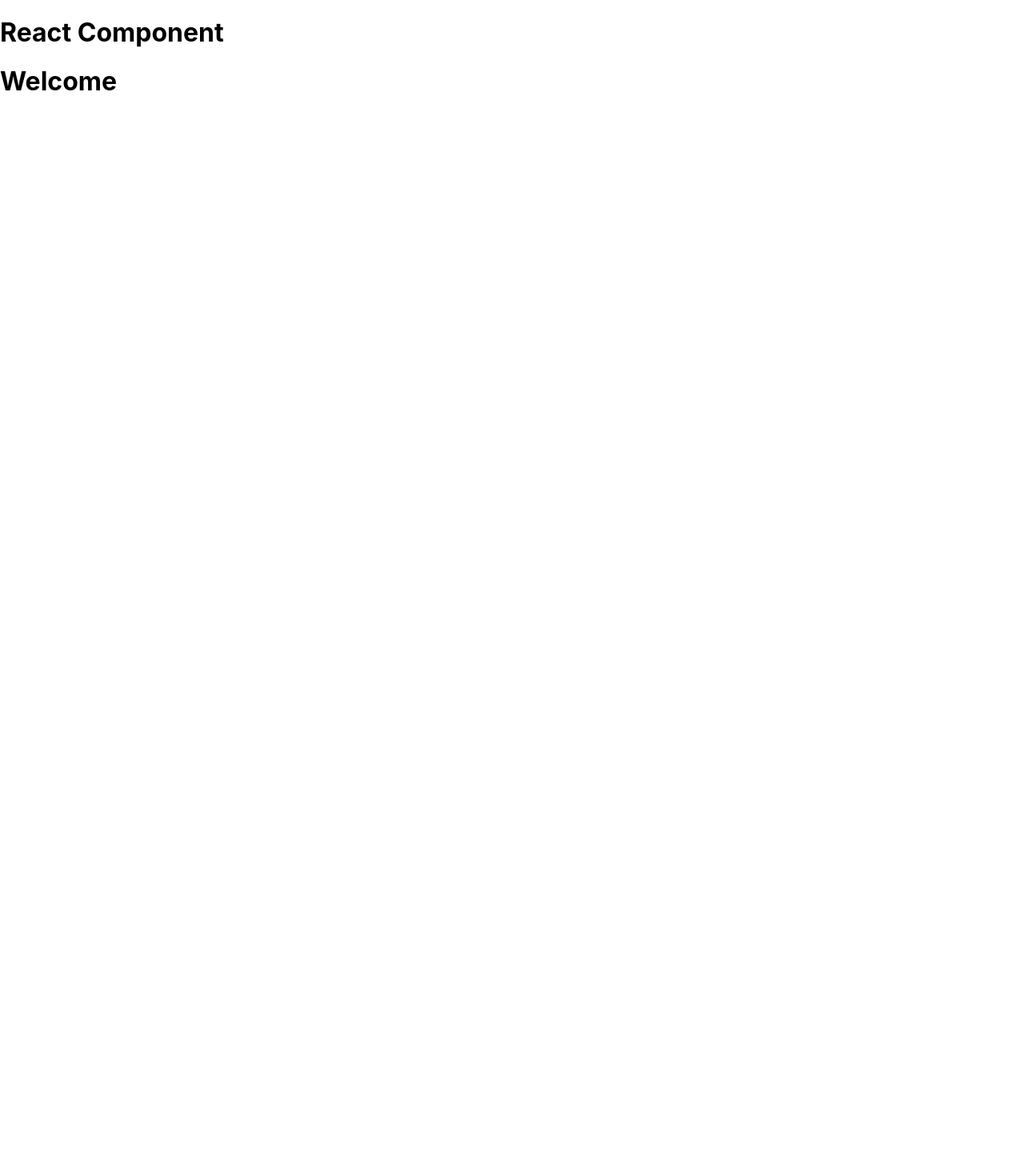
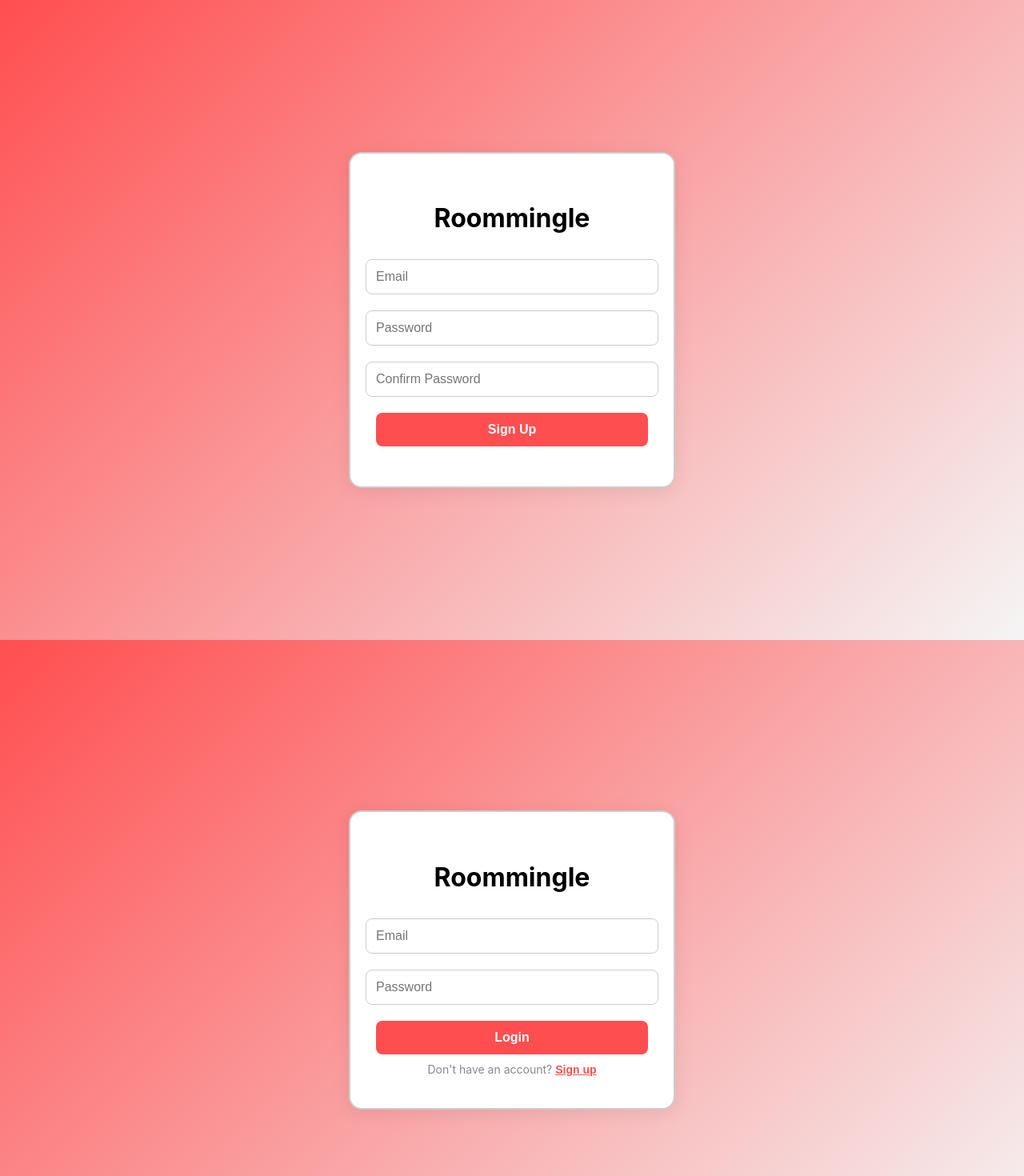
Before and after one commit to YP610/Roommingle, a React (Create React App) app in the folder FrontEnd/: page /signup in a window 1280 px wide. Shown: the top 1470 px of the page at 80% size. Before the commit the page ends 800 px from the top, so only its background shows below. Built offline with nearby package versions, Linux system fonts and the light colour scheme.

Commit message:
Login and Sign up page

```diff
--- a/FrontEnd/package.json
+++ b/FrontEnd/package.json
@@ -9,7 +9,7 @@
     "@testing-library/user-event": "^13.5.0",
     "react": "^19.1.0",
     "react-dom": "^19.1.0",
-    "react-router-dom": "^7.5.3",
+    "react-router-dom": "^6.30.1",
     "react-scripts": "5.0.1",
     "web-vitals": "^2.1.4"
   },
--- a/FrontEnd/src/App.js
+++ b/FrontEnd/src/App.js
@@ -1,13 +1,17 @@
 import { BrowserRouter, Routes, Route} from 'react-router-dom';
+import Login from './pages/login';
+import SignUp from './pages/signup';
 
 function App() {
   return (
     <div className="App">
-      <div className="content">
-        <h1>React Component</h1>
+      <Routes>
+        <Route path="/" element={<Login />} />
+        <Route path="/signup" element={<SignUp />} />
+      </Routes>
 
-      </div>
     </div>
+
   );
 }
 
--- a/FrontEnd/src/index.js
+++ b/FrontEnd/src/index.js
@@ -1,13 +1,19 @@
 import React from 'react';
 import ReactDOM from 'react-dom/client';
+import { BrowserRouter } from 'react-router-dom';
 import './index.css';
 import App from './App';
-import Login from "./login";
+import Login from "./pages/login";
+import SignUp from "./pages/signup";
 
 const root = ReactDOM.createRoot(document.getElementById('root'));
 root.render(
   <React.StrictMode>
-    <App />
-    <Login/>
+    <BrowserRouter>
+      <App />
+      <Login/>
+      <SignUp/>
+    </BrowserRouter>
+
   </React.StrictMode>
 );
--- a/FrontEnd/src/login.js
+++ /dev/null
@@ -1,9 +0,0 @@
-const Login = () => {
-    return (
-        <div className="Login">
-            <h1>Welcome</h1>
-        </div>
-    )
-}
-
-export default Login;
--- /dev/null
+++ b/FrontEnd/src/pages/login.js
@@ -0,0 +1,85 @@
+const Login = () => {
+    // Handler to redirect to sign up page
+    const handleSignUp = () => {
+        window.location.href = './signup';
+    };
+
+    return (
+        <div style={{ display: 'flex', justifyContent: 'center', alignItems: 'center', height: '100vh', background: 'linear-gradient(135deg, #ff4e50 0%, #f5f5f5 100%)' }}>
+            <div style={{
+                border: '2px solid #ccc',
+                borderRadius: '16px',
+                padding: '40px 32px',
+                background: '#fff',
+                boxShadow: '0 4px 24px rgba(0,0,0,0.08)',
+                minWidth: '340px',
+                display: 'flex',
+                flexDirection: 'column',
+                alignItems: 'center'
+            }}>
+                <h1 style={{ marginBottom: '32px' }}>Roommingle</h1>
+                <input
+                    type="text"
+                    placeholder="Email"
+                    style={{
+                        width: '100%',
+                        padding: '12px',
+                        marginBottom: '20px',
+                        borderRadius: '8px',
+                        border: '1px solid #ccc',
+                        fontSize: '16px'
+                    }}
+                />
+                <input
+                    type="password"
+                    placeholder="Password"
+                    style={{
+                        width: '100%',
+                        padding: '12px',
+                        marginBottom: '20px',
+                        borderRadius: '8px',
+                        border: '1px solid #ccc',
+                        fontSize: '16px'
+                    }}
+                />
+                <button
+                    style={{
+                        width: '100%',
+                        padding: '12px',
+                        borderRadius: '8px',
+                        border: 'none',
+                        background: '#ff4e50',
+                        color: '#fff',
+                        fontSize: '16px',
+                        fontWeight: 'bold',
+                        cursor: 'pointer',
+                        marginBottom: '10px'
+
+                    }}>
+                        Login
+                    </button>
+                    <div style={{width: '100%', textAlign: 'center', fontSize: '14px', color: '#888'}}>
+                        Don't have an account?{' '}
+                        <button
+                            onClick={handleSignUp}
+                            style={{
+                                background: 'none',
+                                border: 'none',
+                                color: '#ff4e50',
+                                fontWeight: 'bold',
+                                cursor: 'pointer',
+                                fontSize: '14px',
+                                padding: 0,
+                                textDecoration: 'underline'
+                            }}>
+                            Sign up
+                        </button>
+
+                    </div>
+
+            </div>
+        </div>
+    )
+}
+
+export default Login;
--- /dev/null
+++ b/FrontEnd/src/pages/signup.js
@@ -0,0 +1,73 @@
+const SignUp = () => {
+    return (
+        <div style={{ display: 'flex', justifyContent: 'center', alignItems: 'center', height: '100vh', background: 'linear-gradient(135deg, #ff4e50 0%, #f5f5f5 100%)' }}>
+            <div style={{
+                border: '2px solid #ccc',
+                borderRadius: '16px',
+                padding: '40px 32px',
+                background: '#fff',
+                boxShadow: '0 4px 24px rgba(0,0,0,0.08)',
+                minWidth: '340px',
+                display: 'flex',
+                flexDirection: 'column',
+                alignItems: 'center'
+            }}>
+                <h1 style={{ marginBottom: '32px' }}>Roommingle</h1>
+                <input
+                    type="text"
+                    placeholder="Email"
+                    style={{
+                        width: '100%',
+                        padding: '12px',
+                        marginBottom: '20px',
+                        borderRadius: '8px',
+                        border: '1px solid #ccc',
+                        fontSize: '16px'
+                    }}
+                />
+                <input
+                    type="password"
+                    placeholder="Password"
+                    style={{
+                        width: '100%',
+                        padding: '12px',
+                        marginBottom: '20px',
+                        borderRadius: '8px',
+                        border: '1px solid #ccc',
+                        fontSize: '16px'
+                    }}
+                />
+                <input
+                    type="password"
+                    placeholder="Confirm Password"
+                    style={{
+                        width: '100%',
+                        padding: '12px',
+                        marginBottom: '20px',
+                        borderRadius: '8px',
+                        border: '1px solid #ccc',
+                        fontSize: '16px'
+                    }}
+                />
+                <button
+                    style={{
+                        width: '100%',
+                        padding: '12px',
+                        borderRadius: '8px',
+                        border: 'none',
+                        background: '#ff4e50',
+                        color: '#fff',
+                        fontSize: '16px',
+                        fontWeight: 'bold',
+                        cursor: 'pointer',
+                        marginBottom: '10px'
+
+                    }}>
+                        Sign Up
+                    </button>
+            </div>
+        </div>
+    )
+}
+
+export default SignUp;
```
Also changed, not shown: 2 other files (tests, documents, lock files or other folders).
